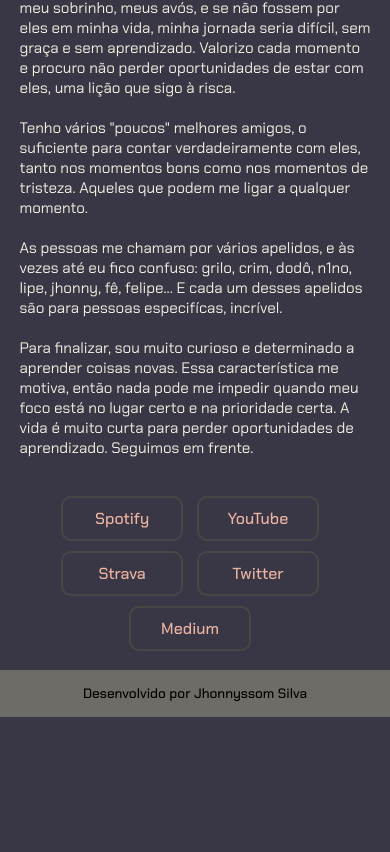
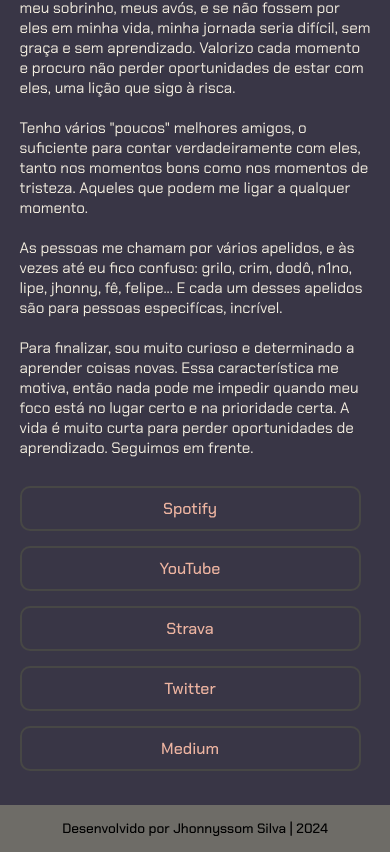
Before and after one commit to jhonnyssomsilva/jhony.son, a plain HTML site: page about.html in a window 390 px wide. Shown: the part 1573-2425 px from the top of the page. Before the commit the page ends 2290 px from the top, so only its background shows below. Drawn offline with Linux system fonts and the light colour scheme.

Commit message:
update `html&CSS`

```diff
--- a/about.html
+++ b/about.html
@@ -112,7 +112,7 @@
       <img class="main__imagem_2" src="./img/perfil__2.png" alt="" />
     </main>
     <footer>
-      <p class="rodape">Desenvolvido por Jhonnyssom Silva</p>
+      <p class="rodape">Desenvolvido por Jhonnyssom Silva | 2024</p>
     </footer>
   </body>
 </html>
--- a/style.css
+++ b/style.css
@@ -142,8 +142,11 @@ section p {
 .main__link__links:hover {
   background-color: #6e6c67;
 }
+.main__link__about {
+  display: flex;
+  justify-content: center;
+}
 .main__link__about a {
-  justify-content: space-between;
   color: #edb4a1;
   text-decoration: none;
   border: 2px solid #474745;
@@ -218,11 +221,12 @@ section p {
     font-size: 1.1 rem;
   }
   .main__link__about {
+    display: inline-block;
     text-align: center;
   }
   .main__link__about a {
-    display: inline-block;
-    width: calc(25% - 10px);
-    margin-top: 10px;
+    display: flex;
+    justify-content: center;
+    margin-bottom: 15px;
   }
 }
```
Also changed, not shown: curriculum.html (+1 -1 lines), 1 other file.
